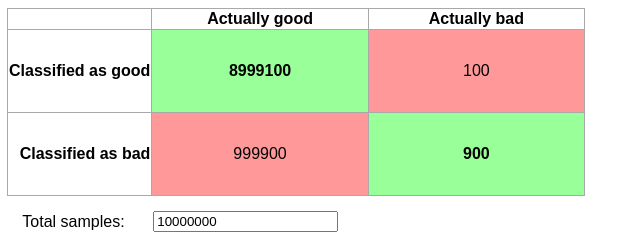
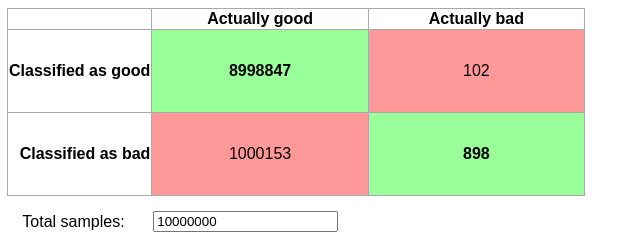
Before and after one commit to simonwhitaker/classifier-viz, a plain HTML site: page index.html in a window 1280 px wide. Shown: the top 245 px of the page, 1-641 px from the left. Drawn offline with Linux system fonts and the light colour scheme.

Commit message:
Actually simulate the tests

```diff
--- a/index.html
+++ b/index.html
@@ -21,10 +21,15 @@
             var bad_samples = samples * badness_rate;
             var good_samples = samples * (1 - badness_rate);
 
-            var tp = Math.round(bad_samples * accuracy);
-            var fn = Math.round(bad_samples - tp);
-            var tn = Math.round(good_samples * accuracy);
-            var fp = Math.round(good_samples - tn);
+            /* simulation */
+            var tp, fn, tn, fp;
+            tp = fn = tn = fp = 0;
+            for (var bsi = 0; bsi < bad_samples; bsi++) {
+                (Math.random() <= accuracy) ? tp++ : fn++;
+            }
+            for (var gsi = 0; gsi < good_samples; gsi++) {
+                (Math.random() <= accuracy) ? tn++ : fp++;
+            }
 
             $("#fn").text(fn);
             $("#fp").text(fp);
```
